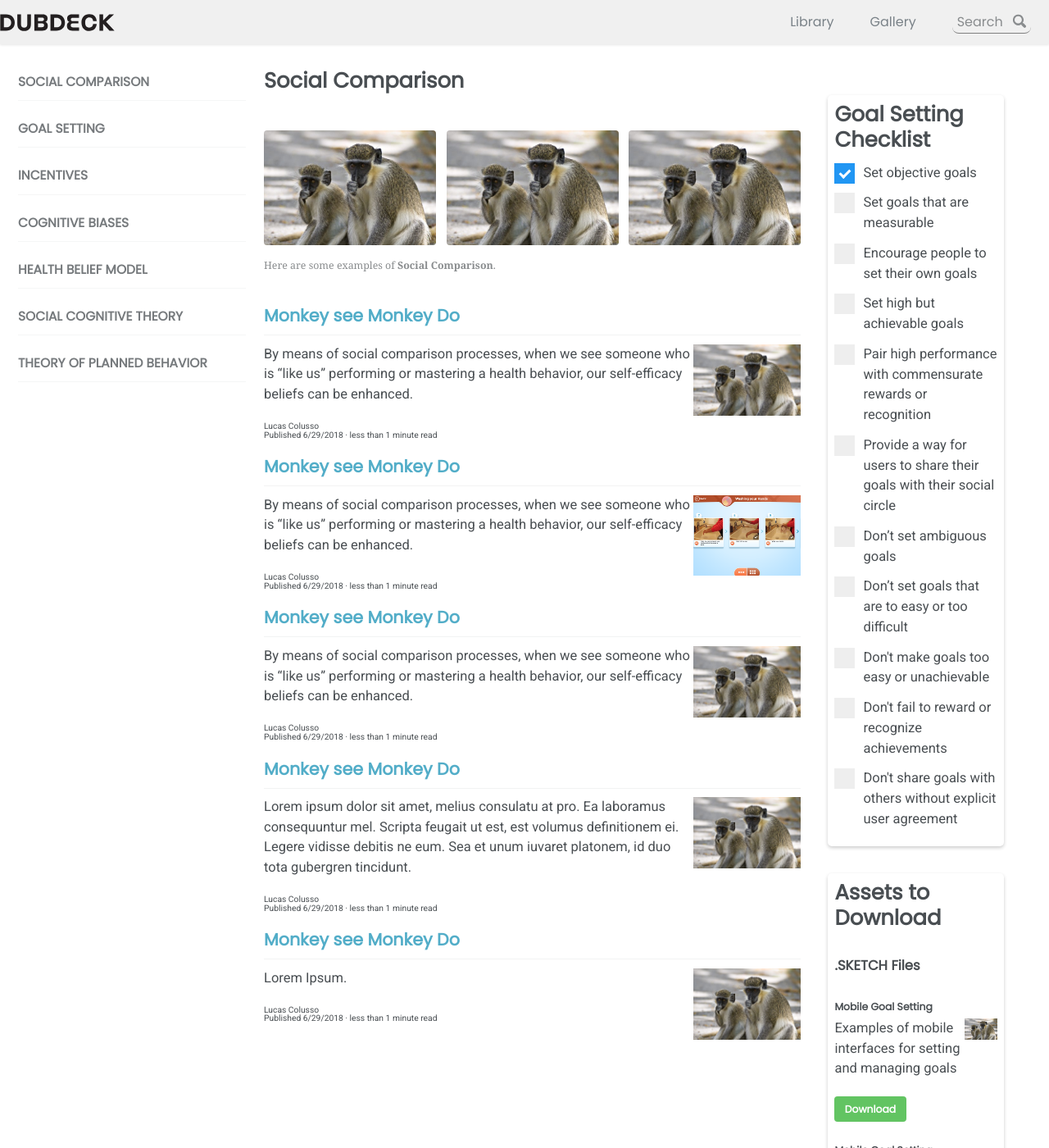
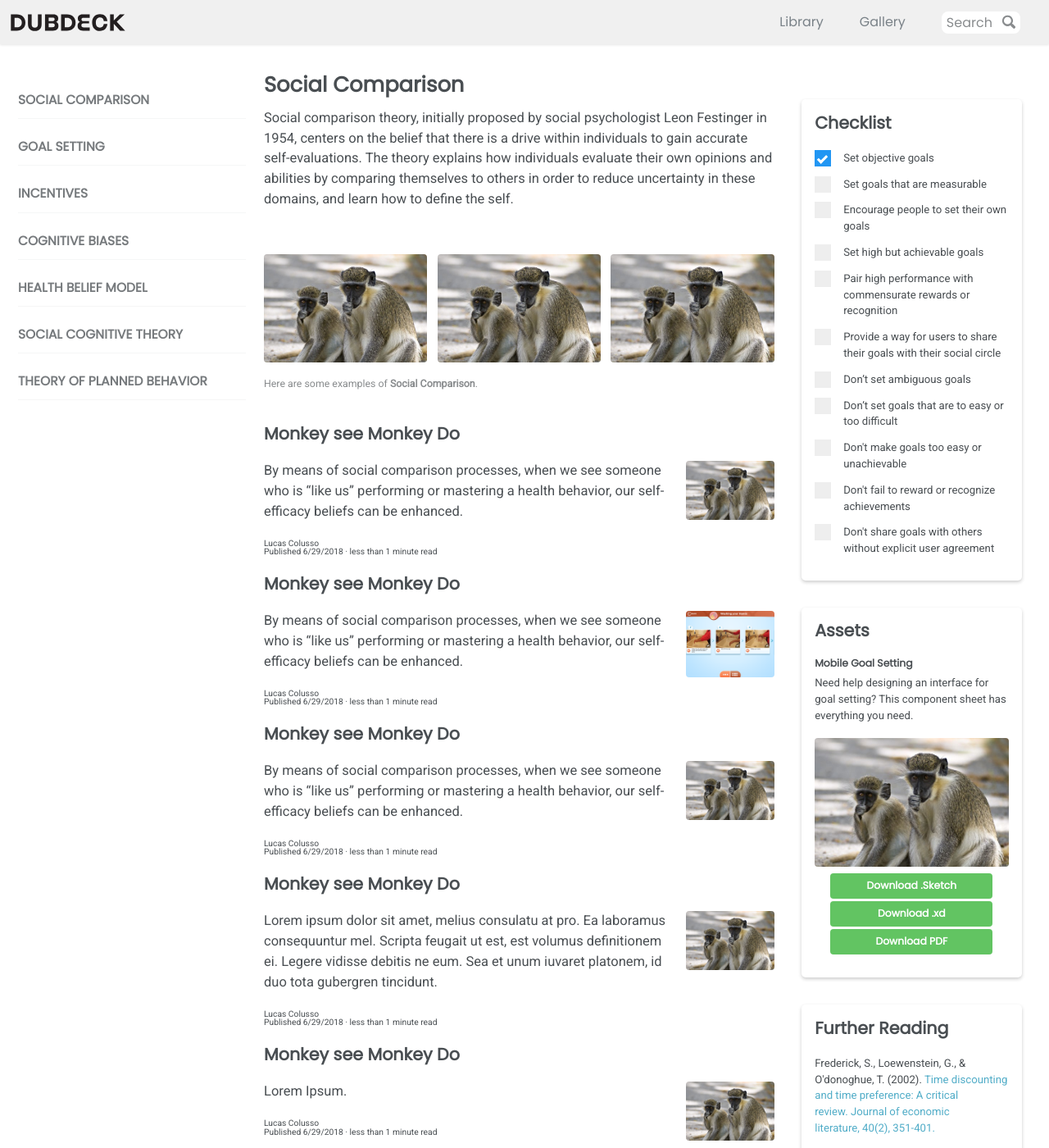
Before and after one commit to DubDeck/dubdeck.github.io, a Jekyll site: the page built from _pages/socialcomparison.html, in a window 1280 px wide and 1400 px high. Shown: the whole window at 82% size. Built offline with Jekyll 4.4.1, drawn with Linux system fonts in a browser that asks for light colours; nearby versions of some CDN libraries; comment, search, counter and statistics services are not loaded; a style sheet for code colours, icons or effects is not loaded; some of the changed text lies outside the part shown.

Commit message:
mostly done with check list. added padding, removed buttons, rounded images, better styling

```diff
--- a/_pages/socialcomparison.html
+++ b/_pages/socialcomparison.html
@@ -23,7 +23,7 @@ gallery:
 ---
 <div class = "feed">
   <div class = "card">
-    <h1>Goal Setting Checklist</h1>
+    <h2>Checklist</h2>
     <label class="container">Set objective goals
       <input type="checkbox" checked="checked">
       <span class="checkmark"></span>
@@ -70,37 +70,23 @@ gallery:
     </label>
   </div>
   <div class = "card">
-    <h1>Assets to Download</h1>
-    <h3>.SKETCH Files</h3>
+    <h2>Assets</h2>
     <div class = "featured__asset">
       <h4>Mobile Goal Setting</h4>
-      <div class= "featured__image">
-        <img src="/assets/images/monkeyseemonkeydo_01.jpg" alt="Monkey See Monkey Do">
+      <p>Need help designing an interface for goal setting? This component sheet has everything you need.</p>
+      <div class= "asset__image">
+        <img id="roundy" src="/assets/images/monkeyseemonkeydo_01.jpg" alt="Monkey See Monkey Do">
       </div>
-      <p>Examples of mobile interfaces for setting and managing goals</p>
-      <a href="{{ site.baseurl }}/assets/research/hsieh-CSCW2016-incentives.pdf" class="btn btn--primary btn--success">Download</a>
+      <div class = "button__center">
+        <a href="{{ site.baseurl }}/assets/research/hsieh-CSCW2016-incentives.pdf" class="btn btn--primary btn--success">Download .Sketch</a>
+        <a href="{{ site.baseurl }}/assets/research/hsieh-CSCW2016-incentives.pdf" class="btn btn--primary btn--success">Download .xd</a>
+        <a href="{{ site.baseurl }}/assets/research/hsieh-CSCW2016-incentives.pdf" class="btn btn--primary btn--success">Download PDF</a>
       </div>
-    <div class = "featured__asset">
-      <h4>Mobile Goal Setting</h4>
-      <div class= "featured__image">
-        <img src="/assets/images/monkeyseemonkeydo_01.jpg" alt="Monkey See Monkey Do">
-      </div>
-      <p>Examples of mobile interfaces for setting and managing goals</p>
-      <a href="{{ site.baseurl }}/assets/research/hsieh-CSCW2016-incentives.pdf" class="btn btn--primary btn--success">Download</a>
-    </div>
-    <h3>.XD Files</h3>
-    <div class = "featured__asset">
-      <h4>UI Pattern Name</h4>
-      <div class= "featured__image">
-        <img src="/assets/images/monkeyseemonkeydo_01.jpg" alt="Monkey See Monkey Do">
-      </div>
-      <p>Examples of mobile interfaces for setting and managing goals</p>
-      <a href="{{ site.baseurl }}/assets/research/hsieh-CSCW2016-incentives.pdf" class="btn btn--primary btn--success">Download</a>
     </div>
   </div>
 
   <div class = "card">
-    <h1>Further Reading</h1>
+    <h2>Further Reading</h2>
     <p> Frederick, S., Loewenstein, G., & O'donoghue, T. (2002). <a href="https://www.aeaweb.org/articles?id=10.1257/002205102320161311">Time discounting and time preference: A critical review. Journal of economic literature, 40(2), 351-401.</a></p>
 
     <p>Trope, Y., & Liberman, N. (2010). <a href="http://europepmc.org/articles/pmc3152826">Construal-level theory of psychological distance. Psychological review, 117(2), 440.</a></p>
@@ -114,58 +100,62 @@ gallery:
 
 <div class = "featured">
   <h1>Social Comparison</h1>
+  <p>Social comparison theory, initially proposed by social psychologist Leon Festinger in 1954,
+    centers on the belief that there is a drive within individuals to gain accurate self-evaluations.
+    The theory explains how individuals evaluate their own opinions and abilities by comparing themselves to others in order to reduce
+    uncertainty in these domains, and learn how to define the self.</P>
 </div>
 {% include gallery caption="Here are some examples of **Social Comparison**." %}
 
 
 
 <div class= "featured">
-  <h2>
-    <a href="/socialcomparison/monkeyseemonkeydo/">Monkey see Monkey Do</a>
-  </h2>
+  <a href = "/socialcomparison/monkeyseemonkeydo/">
+    <h2>Monkey see Monkey Do</h2>
     <div class= "featured__image">
-  <img src="/assets/images/monkeyseemonkeydo_01.jpg" alt="Monkey See Monkey Do">
+    <img id="roundy" src="/assets/images/monkeyseemonkeydo_01.jpg" alt="Monkey See Monkey Do">
     </div>
     <p>By means of social comparison processes, when we see someone who is “like us” performing or mastering a health behavior, our self-efficacy beliefs can be enhanced. <div class = "smalltext">Lucas Colusso <br> Published 6/29/2018  ·  less than 1 minute read </div>
     </p>
+  </a>
 </div>
 <div class= "featured">
-  <h2>
-    <a href="/socialcomparison/monkeyseemonkeydo/">Monkey see Monkey Do</a>
-  </h2>
+  <a href = "/socialcomparison/monkeyseemonkeydo/">
+    <h2>Monkey see Monkey Do</h2>
     <div class= "featured__image">
-  <img src="/assets/images/monkeyseemonkeydo_02.png" alt="Monkey See Monkey Do">
+    <img id="roundy" src="/assets/images/monkeyseemonkeydo_02.png" alt="Monkey See Monkey Do">
     </div>
     <p>By means of social comparison processes, when we see someone who is “like us” performing or mastering a health behavior, our self-efficacy beliefs can be enhanced. <div class = "smalltext">Lucas Colusso <br> Published 6/29/2018  ·  less than 1 minute read </div>
     </p>
+  </a>
 </div>
 <div class= "featured">
-  <h2>
-    <a href="/socialcomparison/monkeyseemonkeydo/">Monkey see Monkey Do</a>
-  </h2>
+  <a href = "/socialcomparison/monkeyseemonkeydo/">
+    <h2>Monkey see Monkey Do</h2>
     <div class= "featured__image">
-  <img src="/assets/images/monkeyseemonkeydo_01.jpg" alt="Monkey See Monkey Do">
+    <img id="roundy" src="/assets/images/monkeyseemonkeydo_01.jpg" alt="Monkey See Monkey Do">
     </div>
     <p>By means of social comparison processes, when we see someone who is “like us” performing or mastering a health behavior, our self-efficacy beliefs can be enhanced. <div class = "smalltext">Lucas Colusso <br> Published 6/29/2018  ·  less than 1 minute read </div>
     </p>
+  </a>
 </div>
 <div class= "featured">
-  <h2>
-    <a href="/socialcomparison/monkeyseemonkeydo/">Monkey see Monkey Do</a>
-  </h2>
+  <a href = "/socialcomparison/monkeyseemonkeydo/">
+    <h2>Monkey see Monkey Do</h2>
     <div class= "featured__image">
-  <img src="/assets/images/monkeyseemonkeydo_01.jpg" alt="Monkey See Monkey Do">
+    <img id="roundy" src="/assets/images/monkeyseemonkeydo_01.jpg" alt="Monkey See Monkey Do">
     </div>
     <p>Lorem ipsum dolor sit amet, melius consulatu at pro. Ea laboramus consequuntur mel. Scripta feugait ut est, est volumus definitionem ei. Legere vidisse debitis ne eum. Sea et unum iuvaret platonem, id duo tota gubergren tincidunt. <div class = "smalltext">Lucas Colusso <br> Published 6/29/2018  ·  less than 1 minute read </div>
     </p>
+  </a>
 </div>
 <div class= "featured">
-  <h2>
-    <a href="/socialcomparison/monkeyseemonkeydo/">Monkey see Monkey Do</a>
-  </h2>
+  <a href = "/socialcomparison/monkeyseemonkeydo/">
+    <h2>Monkey see Monkey Do</h2>
     <div class= "featured__image">
-  <img src="/assets/images/monkeyseemonkeydo_01.jpg" alt="Monkey See Monkey Do">
+    <img id="roundy" src="/assets/images/monkeyseemonkeydo_01.jpg" alt="Monkey See Monkey Do">
     </div>
     <p>Lorem Ipsum. <div class = "smalltext">Lucas Colusso <br> Published 6/29/2018  ·  less than 1 minute read </div>
     </p>
+  </a>
 </div>
--- a/_sass/minimal-mistakes/_variables.scss
+++ b/_sass/minimal-mistakes/_variables.scss
@@ -35,7 +35,7 @@ $garamond: Garamond, serif !default;
 
 $global-font-family: $roboto !default;
 $header-font-family: $poppins !default;
-$caption-font-family: $serif !default;
+$caption-font-family: $roboto !default;
 
 /* type scale */
 $type-size-1: 2.441em !default; // ~39.056px
--- a/assets/css/main.scss
+++ b/assets/css/main.scss
@@ -38,8 +38,9 @@
 }
 
 .masthead__inner-wrap {
-  max-width: 1480px;
+  max-width: 98%;
 }
+
 .page__footer {
   margin-top: 2em;
 }
@@ -59,7 +60,7 @@
 
 .feed {
   float: right;
-  width: 30%;
+  width: 35%;
 }
 
 .item {
@@ -126,7 +127,19 @@
 .featured {
   display: inline-block;
   position: relative;
-  width: 70%;
+  width: 65%;
+}
+
+.featured a {
+  color: #494e52;
+}
+
+.archive__item-title {
+  color: #494e52 !important;
+}
+
+.archive__item-excerpt a, a:visited {
+  color: #494e52 !important;
 }
 
 .ais-search-box {
@@ -136,6 +149,11 @@
 .featured__image {
   width: 20%;
   float: right;
+  padding-left: 1em;
+}
+
+#roundy{
+  border-radius: 4px;
 }
 
 .feature__item {
@@ -144,7 +162,13 @@
 
 .page__content {
   font-size: $type-size-6;
-  margin-top: 1em;
+  margin-left: auto;
+  margin-right: auto;
+}
+
+
+.page__content h2 {
+  border-bottom: none;
 }
 
 
@@ -156,10 +180,12 @@
 .card {
   border-radius: 5px;
   margin: 2em;
-  margin-bottom: 0.5em;
-  padding: 0.5em 0.5em 0.5em 0.5em;
+  padding: 1em;
   box-shadow: 0 2px 4px 0 rgba(0,0,0,0.2);
-  margin-bottom: 2em;
+}
+
+.card p {
+  font-size: .8em;
 }
 
 .featured__asset {
@@ -167,13 +193,25 @@
   position: relative;
 }
 
+.asset__image {
+  display: block;
+  margin-left: auto;
+  margin-right: auto;
+}
+
+.button__center {
+  margin: .5em;
+  text-align: center;
+}
+
 h2 {
   margin-top: 0px;
 }
 
 #main {
-  margin-left: 0;
   max-width: none;
+  padding-right: 0px;
+  padding-top: 1em;
 }
 
 /* Create three equal columns that sits next to each other */
@@ -202,7 +240,7 @@ h2 {
 
 .search__toggle {
   border-radius: 8px;
-  border-bottom: 1px solid gray;
+  background-color: white;
 }
 
 .container {
@@ -210,6 +248,7 @@ h2 {
     position: relative;
     padding-left: 35px;
     margin-bottom: 12px;
+    font-size: .8em;
     cursor: pointer;
     -webkit-user-select: none;
     -moz-user-select: none;
@@ -229,8 +268,8 @@ h2 {
     position: absolute;
     top: 0;
     left: 0;
-    height: 25px;
-    width: 25px;
+    height: 20px;
+    width: 20px;
     background-color: #eee;
 }
 
@@ -258,13 +297,21 @@ h2 {
 
 /* Style the checkmark/indicator */
 .container .checkmark:after {
-    left: 9px;
-    top: 5px;
-    width: 5px;
-    height: 10px;
+    left: 6px;
+    top: 4px;
+    width: 4px;
+    height: 9px;
     border: solid white;
     border-width: 0 3px 3px 0;
     -webkit-transform: rotate(45deg);
     -ms-transform: rotate(45deg);
     transform: rotate(45deg);
 }
+
+.btn {
+  width: 16em;
+}
+
+h4 {
+  margin-top: 0px;
+}
```
Also changed, not shown: _includes/feature_row (+17 -0 lines), index.html (+4 -18 lines). Lines whose indentation alone changed are shown as unchanged.
